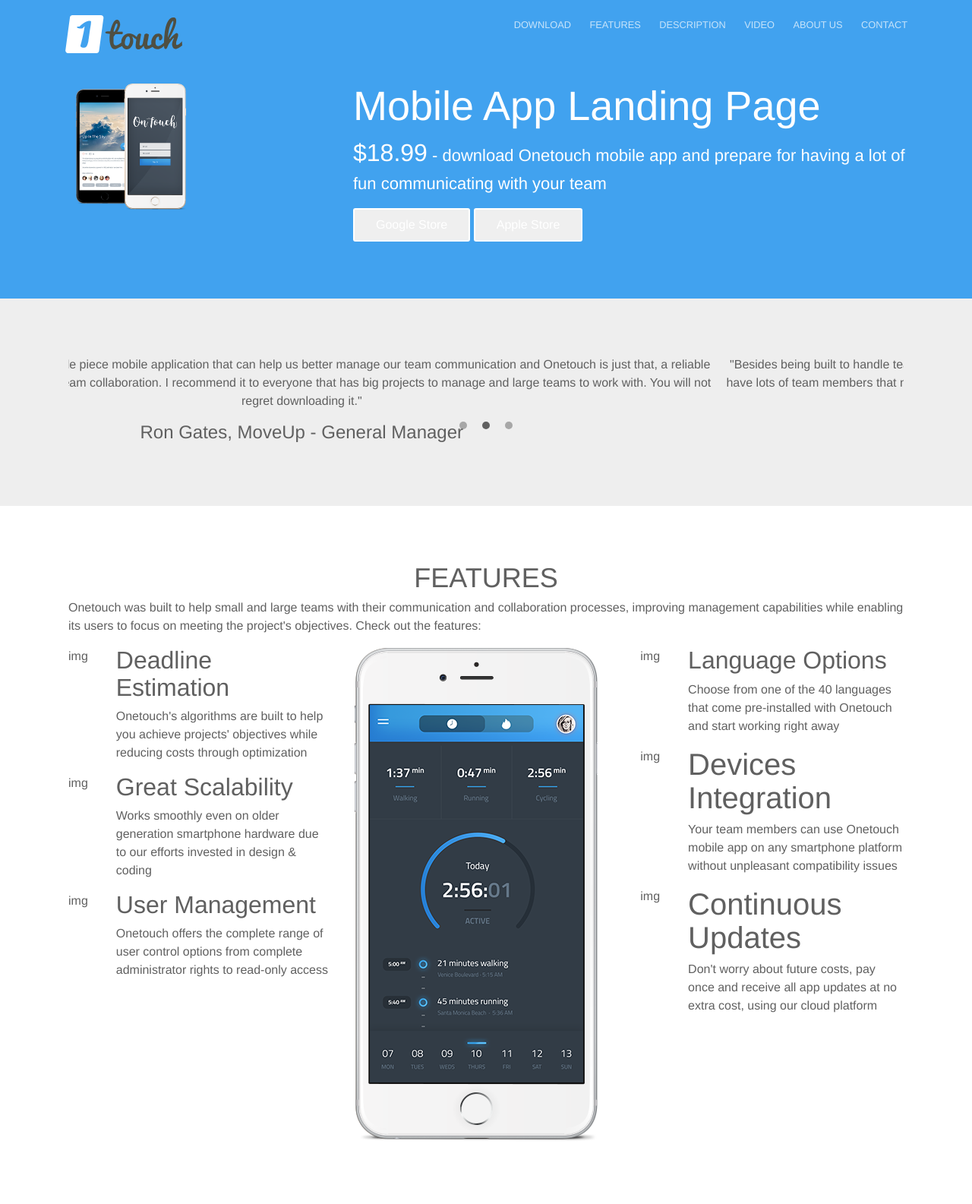
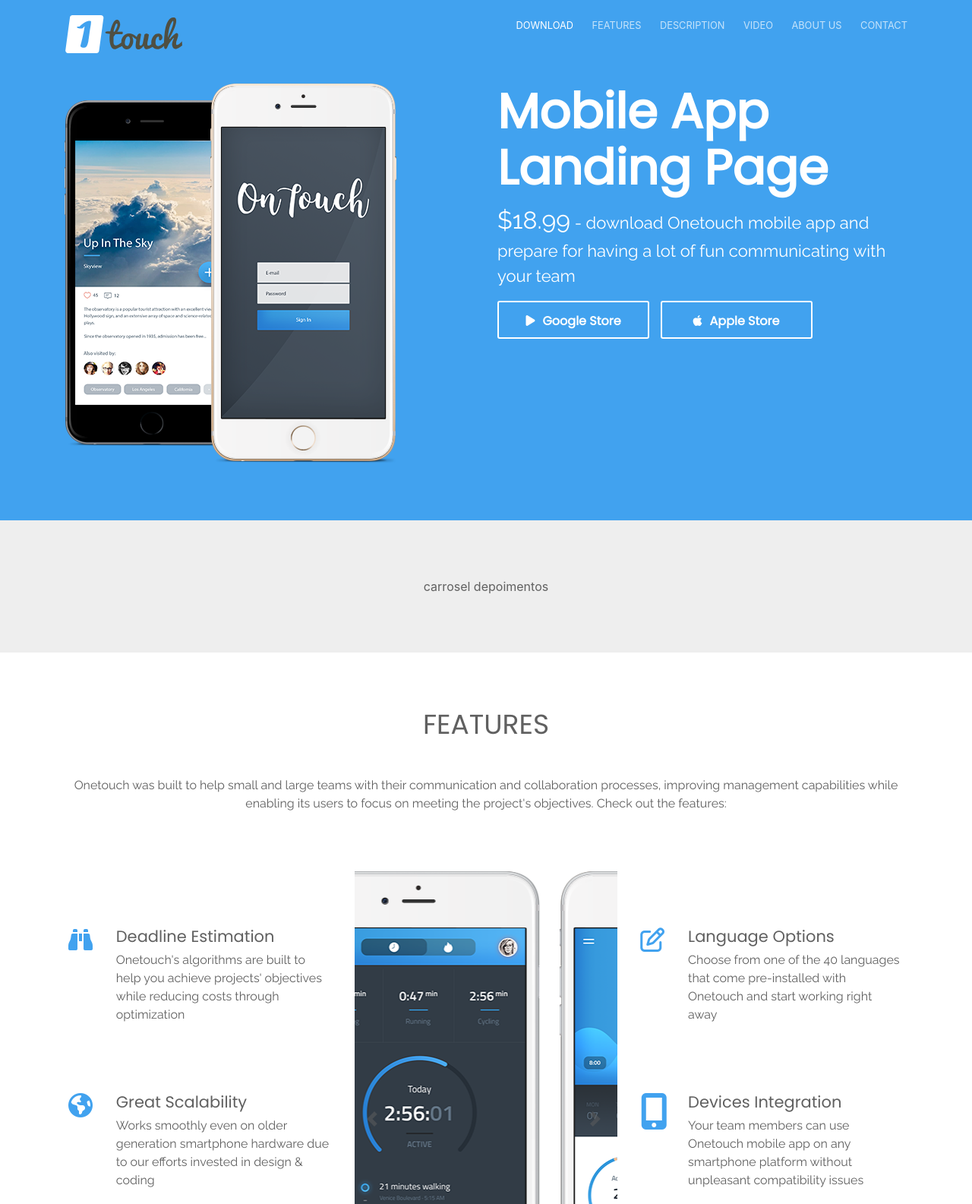
Before and after one commit to edu-lima/AV1, a plain HTML site: page index.html in a window 1280 px wide. Shown: the top 1585 px of the page at 76% size. Drawn offline with nearby package versions, Linux system fonts and the light colour scheme.

Commit message:
atualização
Andamento do css

```diff
--- a/index.html
+++ b/index.html
@@ -5,6 +5,9 @@
         <meta name="viewport" content="width=device-width, user-scalable=no">
         <title>Estacione Fácil</title>
         <link rel="stylesheet" href="style.css">
+        <link href="https://fonts.googleapis.com/css?family=Poppins" rel="stylesheet">
+        <link href="https://fonts.googleapis.com/css?family=Raleway" rel="stylesheet">
+        <script src="https://use.fontawesome.com/c97bf1aa0c.js"></script>
     </head>
 
     <body>
@@ -20,7 +23,7 @@
                     </div>
                     <div class="menu col-md-8">
                             <ul>
-                                <li>Download</li>
+                                <li class="active">Download</li>
                                 <li>Features</li>
                                 <li>Description</li>
                                 <li>Video</li>
@@ -37,14 +40,14 @@
         <div class="banner">
             <div class="container">
                 <div class="row">
-                    <div class="col-md-4">
-                        <img class="col-md-6" src="imgs/header-iphone-6s-black-and-white.png">
+                    <div class="col-md-6">
+                        <img src="imgs/header-iphone-6s-black-and-white.png">
                     </div>
-                    <div class="col-md-8">
+                    <div class="col-md-6 spaceTop">
                         <h1>Mobile App Landing Page</h1>
                         <p><span>$18.99</span> - download Onetouch mobile app and prepare for having a lot of fun communicating with your team</p>
-                        <input type="button" value="Google Store">
-                        <input type="button" value="Apple Store">
+                        <a href="#"><i class="fa fa-play icon" aria-hidden="true"></i>Google Store</a>
+                        <a href="#" class="spaceLeft"><i class="fa fa-apple icon" aria-hidden="true"></i>Apple Store</a>
                     </div>
                 </div>
             </div>
@@ -54,30 +57,11 @@
 
         <div class="depoimentos session">
             <div class="container">
+            carrosel depoimentos
+<!--                carousel-->
 
-                <div id="carouselExampleIndicators" class="carousel slide" data-ride="carousel">
 
-                    <ol class="carousel-indicators">
-                    <li data-target="#carouselExampleIndicators" data-slide-to="0" class="active"></li>
-                    <li data-target="#carouselExampleIndicators" data-slide-to="1"></li>
-                    <li data-target="#carouselExampleIndicators" data-slide-to="2"></li>
-                  </ol>
 
-                  <div class="carousel-inner">
-                    <div class="carousel-item active">
-                      <p>"I've been searching for a capable piece mobile application that can help us better manage our team communication and Onetouch is just that, a reliable mobile app that enables better team collaboration. I recommend it to everyone that has big projects to manage and large teams to work with. You will not regret downloading it."</p>
-                    <h2>Ron Gates, MoveUp - General Manager</h2>
-                    </div>
-                    <div class="carousel-item">
-                        <p>"Besides being built to handle team communication, Onetouch works great for project management too. Generally it's helpful for any process where you have lots of team members that need to be controlled and evaluated. Onetouch is the right app for anyone that wants to be organized and professional in the way they interact with their co-workers."</p>
-                    <h2>Lara Smith, OnlyTwo - Managing Partner</h2>
-                    </div>
-                    <div class="carousel-item">
-                      <p>"Onetouch's development team handled all our request beautifully and managed to integrate Onetouch into our business flow without major problems. The app runs smoothly and has a fluid User Interface that can be used right away without any training. The feature that impressed me the most was the reporting section."</p>
-                    <h2>Bob Dole, Ignite - IT Manager</h2>
-                    </div>
-                  </div>
-                </div>
             </div>
         </div>
 
@@ -91,7 +75,7 @@
 <!--                         title-->
 
                         <h1 class="titleSession">Features</h1>
-                        <p>Onetouch was built to help small and large teams with their communication and collaboration processes, improving management capabilities while enabling its users to focus on meeting the project's objectives. Check out the features:</p>
+                        <p class="caption">Onetouch was built to help small and large teams with their communication and collaboration processes, improving management capabilities while enabling its users to focus on meeting the project's objectives. Check out the features:</p>
 
                      </div>
 
@@ -99,24 +83,24 @@
 
                      <div class="col-md-4">
 
-                        <div class="row">
-                            <div class="col-md-2">img</div>
+                        <div class="row space">
+                            <div class="col-md-2"><i class="fa fa-binoculars fa-2x feature icon" aria-hidden="true"></i></div>
                             <div class="col-md-10">
                                 <h2>Deadline Estimation</h2>
                                 <p>Onetouch's algorithms are built to help you achieve projects' objectives while reducing costs through optimization</p>
                             </div>
                         </div>
 
-                        <div class="row">
-                            <div class="col-md-2">img</div>
+                        <div class="row space">
+                            <div class="col-md-2"><i class="fa fa-globe fa-2x feature icon" aria-hidden="true"></i></div>
                             <div class="col-md-10">
                                 <h2>Great Scalability</h2>
                                 <p>Works smoothly even on older generation smartphone hardware due to our efforts invested in design & coding</p>
                             </div>
                         </div>
 
-                        <div class="row">
-                            <div class="col-md-2">img</div>
+                        <div class="row space">
+                            <div class="col-md-2"><i class="fa fa-lock fa-2x feature icon" aria-hidden="true"></i></div>
                             <div class="col-md-10">
                                 <h2>User Management</h2>
                                 <p>Onetouch offers the complete range of user control options from complete administrator rights to read-only access</p>
@@ -128,33 +112,61 @@
 <!--                  coluna 2-->
 
                     <div class="col-md-4">
-                       <img src="imgs/features-iphone-6-slide-1.png">
+
+                            <div id="carouselExampleIndicators" class="carousel slide" data-ride="carousel">
+                              <ol class="carousel-indicators">
+                                <li data-target="#carouselExampleIndicators" data-slide-to="0" class="active"></li>
+                                <li data-target="#carouselExampleIndicators" data-slide-to="1"></li>
+                                <li data-target="#carouselExampleIndicators" data-slide-to="2"></li>
+                              </ol>
+
+                             <div class="carousel-inner" role="listbox">
+                                <div class="carousel-item active">
+                                  <img class="d-block img-fluid" src="imgs/features-iphone-6-slide-1.png" alt="First slide">
+                                </div>
+                                <div class="carousel-item">
+                                  <img class="d-block img-fluid" src="imgs/features-iphone-6-slide-2.png" alt="Second slide">
+                                </div>
+                                <div class="carousel-item">
+                                  <img class="d-block img-fluid" src="imgs/features-iphone-6-slide-3.png" alt="Third slide">
+                                </div>
+                              </div>
+
+                              <a class="carousel-control-prev" href="#carouselExampleIndicators" role="button" data-slide="prev">
+                                <span class="carousel-control-prev-icon" aria-hidden="true"></span>
+                                <span class="sr-only">Previous</span>
+                              </a>
+                              <a class="carousel-control-next" href="#carouselExampleIndicators" role="button" data-slide="next">
+                                <span class="carousel-control-next-icon" aria-hidden="true"></span>
+                                <span class="sr-only">Next</span>
+                              </a>
+                            </div>
                     </div>
 
 <!--                    coluna 3-->
 
                     <div class="col-md-4">
 
-                        <div class="row">
-                            <div class="col-md-2">img</div>
+                        <div class="row space">
+                            <div class="col-md-2"><i class="fa fa-pencil-square-o fa-2x feature icon" aria-hidden="true"></i></div>
                             <div class="col-md-10">
                                 <h2>Language Options</h2>
                                 <p>Choose from one of the 40 languages that come pre-installed with Onetouch and start working right away</p>
                             </div>
                         </div>
 
-                        <div class="row">
-                            <div class="col-md-2">img</div>
+                        <div class="row space">
+                            <div class="col-md-2"><i class="fa fa-mobile fa-3x feature icon" aria-hidden="true"></i></div>
                             <div class="col-md-10">
-                                <h1>Devices Integration</h1>
+                                <h2>Devices Integration</h2>
                                 <p>Your team members can use Onetouch mobile app on any smartphone platform without unpleasant compatibility issues</p>
                             </div>
                         </div>
 
-                        <div class="row">
-                            <div class="col-md-2">img</div>
+                        <div class="row space">
+                            <div class="col-md-2"><i class="fa fa-flag fa-2x feature icon" aria-hidden="true"></i></div>
                             <div class="col-md-10">
-                                <h1>Continuous Updates</h1>
+                                <h2>Continuous Updates</h2>
                                 <p>Don't worry about future costs, pay once and receive all app updates at no extra cost, using our cloud platform</p>
                             </div>
                         </div>
@@ -166,7 +178,7 @@
 
 <!--        description-->
 
-        <div class="description session">
+        <div class="session description">
             <div class="container">
 
                 <h1 class="titleSession">Description</h1>
@@ -180,37 +192,36 @@
                         <p>We've built Onetouch with a very precise mission which is to help both managers and team members communicate and work together better.
 
 We enjoy creating solutions that bring people together with the help of technology.</p>
-                        <input type="button" value="Read more">
+                         <a href="#">Read more</a>
                     </div>
                 </div>
             </div>
         </div>
 
 
-        <!--        ctas -->
+        <!--        about us -->
 
-        <div style="background:blue">
+        <div class="aboutUs">
             <div class="container">
 
                 <div class="row">
 
                     <div class="col-md-6">
 
-                            <input type="button" value="Dashboard">
-                            <input type="button" value="Statistics">
-                            <input type="button" value="Support">
-
+                            <a href="#">Dashboard</a>
+                            <a href="#">Statistic</a>
+                            <a href="#">Support</a>
 
                         <p>Onetouch is the right mobile application for project and team management. Download it today and notice how:</p>
 
                             <ul>
-                                <li>✓You and your team begin to be more productive</li>
+                                <li>✓ You and your team begin to be more productive</li>
                                 <li>
-                                    ✓You get more stuff done throughout the day</li>
-                                <li>✓Objectives are met daily and you are in control</li>
+                                    ✓ You get more stuff done throughout the day</li>
+                                <li>✓ Objectives are met daily and you are in control</li>
                             </ul>
 
-                        <input type="button" value="About us">
+                        <a href="#">About us</a>
 
                     </div>
 
@@ -392,9 +403,11 @@ We enjoy creating solutions that bring people together with the help of technolo
                 <p>Copyright © Onetouch - Mobile App Landing Page Template</p>
             </div>
         </div>
-<script src="https://code.jquery.com/jquery-3.2.1.slim.min.js" integrity="sha384-KJ3o2DKtIkvYIK3UENzmM7KCkRr/rE9/Qpg6aAZGJwFDMVNA/GpGFF93hXpG5KkN" crossorigin="anonymous"></script>
-<script src="https://cdnjs.cloudflare.com/ajax/libs/popper.js/1.11.0/umd/popper.min.js" integrity="sha384-b/U6ypiBEHpOf/4+1nzFpr53nxSS+GLCkfwBdFNTxtclqqenISfwAzpKaMNFNmj4" crossorigin="anonymous"></script>
-<script src="https://maxcdn.bootstrapcdn.com/bootstrap/4.0.0-beta/js/bootstrap.min.js" integrity="sha384-h0AbiXch4ZDo7tp9hKZ4TsHbi047NrKGLO3SEJAg45jXxnGIfYzk4Si90RDIqNm1" crossorigin="anonymous"></script>
+
+        <script src="https://code.jquery.com/jquery-3.2.1.slim.min.js" integrity="sha384-KJ3o2DKtIkvYIK3UENzmM7KCkRr/rE9/Qpg6aAZGJwFDMVNA/GpGFF93hXpG5KkN" crossorigin="anonymous"></script>
+        <script src="https://cdnjs.cloudflare.com/ajax/libs/popper.js/1.11.0/umd/popper.min.js" integrity="sha384-b/U6ypiBEHpOf/4+1nzFpr53nxSS+GLCkfwBdFNTxtclqqenISfwAzpKaMNFNmj4" crossorigin="anonymous"></script>
+        <script src="https://maxcdn.bootstrapcdn.com/bootstrap/4.0.0-beta/js/bootstrap.min.js" integrity="sha384-h0AbiXch4ZDo7tp9hKZ4TsHbi047NrKGLO3SEJAg45jXxnGIfYzk4Si90RDIqNm1" crossorigin="anonymous"></script>
+
     </body>
 
 </html>
--- a/scss/_estilos.scss
+++ b/scss/_estilos.scss
@@ -1,17 +1,38 @@
-body { font-family: "Helvetica Neue", Helvetica, Arial, sans-serif;}
+h1, h2, h3, h4, h5, h6, a {
+    font-family: Poppins, sans-serif;
+}
 
-.session {padding: 75px;}
+p, span {
+    font-family: 'Raleway', sans-serif;
+    font-size: 22px;
+}
 
-.titleSession {
-    text-align: center;
-    font-size: 36px;
-    text-transform: uppercase;
+.session {
+    padding: 75px;
+
+
+    .titleSession {
+        height: 80px;
+        text-align: center;
+        font-size: 36px;
+        text-transform: uppercase;
+    }
+
+    .caption {
+        padding-bottom: 60px;
+        text-align: center;
+        font-size: 16px;
+    }
+
 }
 
 .topo {
     padding: 20px;
     background: #41a2ef;
+
 }
+
+
 
 .logo img{
     height: 50px;
@@ -19,7 +40,12 @@ body { font-family: "Helvetica Neue", Helvetica, Arial, sans-serif;}
 
 .menu{
     text-align: right;
+
+    .active{
+        opacity: 1;
+
     }
+}
 
 .menu ul li{
     display: inline;
@@ -42,7 +68,9 @@ body { font-family: "Helvetica Neue", Helvetica, Arial, sans-serif;}
     background: #41a2ef;
 
     h1 {
-        font-size: 54px;
+        font-size: 64px;
+        line-height: 74px;
+        font-weight: 700;
         color: #ffffff;
     }
 
@@ -51,19 +79,49 @@ body { font-family: "Helvetica Neue", Helvetica, Arial, sans-serif;}
         color: #ffffff;
     }
 
-    input {
-        cursor: pointer;
-        color: #fff;
-        border: 2px solid #fff;
+    a {
+        transition: 0.3s;
+        display: inline-block;
+        width: 200px;
+        height: 50px;
+        line-height: 50px;
+        text-align: center;
+        color: #ffffff;
+        font-weight: 700;
+        border: 2px solid #ffffff;
         border-radius: 3px;
-        padding: 8px 28px;
+    }
+
+    a:hover {
         text-decoration: none;
-        transition: all .3s ease;
+        color: #41a2ef;
+        background: #ffffff;
     }
+
+    .icon {padding-right: 10px;}
+
+
+
 
     p span {
         font-size: 32px;
     }
+
+    img {
+        height: 500px;
+    }
+
+
+    .spaceTop {
+        align-items: center;
+//        background: blue;
+    }
+}
+.st0{fill:red;}
+.st1{fill:#FFFFFF;}
+
+.spaceLeft{
+    margin-left: 10px;
 }
 
 .depoimentos {
@@ -86,4 +144,56 @@ body { font-family: "Helvetica Neue", Helvetica, Arial, sans-serif;}
 
 .features {
 
+    .icon {
+        color:#41a2ef;
+    }
+
+    h2 { font-size: 21px;}
+
+    p{
+        font-size: 16px;
+        color: #606060;
+    }
+
+    .space {
+        padding-top: 75px;
+    }
+
 }
+
+.description, .aboutUs{
+    background-color: #eeeeee;
+
+    h2{
+        font-weight: 500;
+        font-size: 22px;
+        padding-bottom: 20px;
+    }
+
+    p{
+        font-size: 16px;
+    }
+
+    a {
+        transition: 0.3s;
+        display: inline-block;
+        width: 200px;
+        height: 50px;
+        background: #36b57c;
+        line-height: 50px;
+        text-align: center;
+        color: #ffffff;
+        font-weight: 700;
+        border-radius: 3px;
+    }
+
+    a:hover {
+        text-decoration: none;
+        background: #41a2ef;
+    }
+
+    ul li{
+        list-style: none;
+    }
+
+}
```
Also changed, not shown: imgs/features-iphone-6-slide-2.png (added), imgs/features-iphone-6-slide-3.png (added), style.css, 1 other file.
